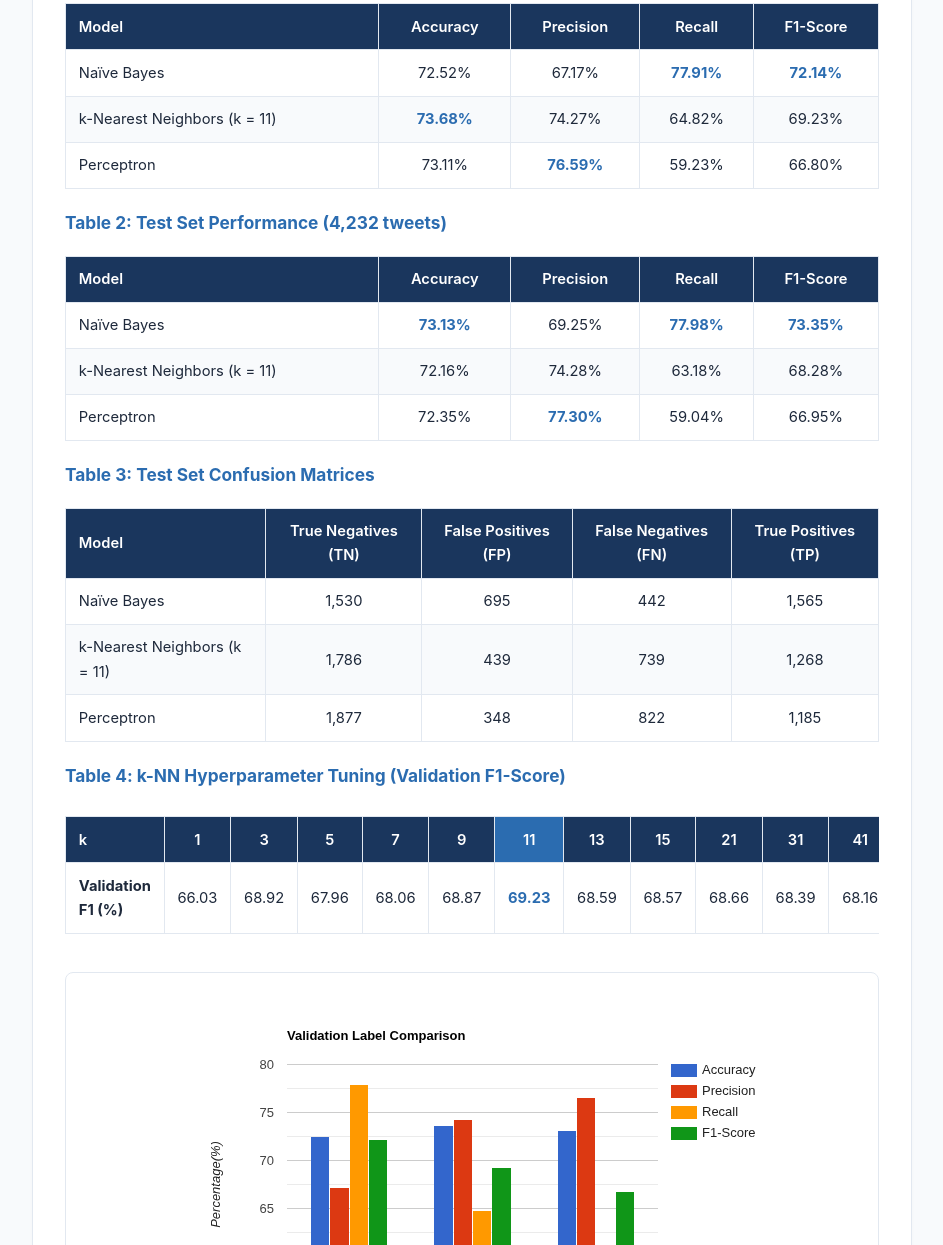
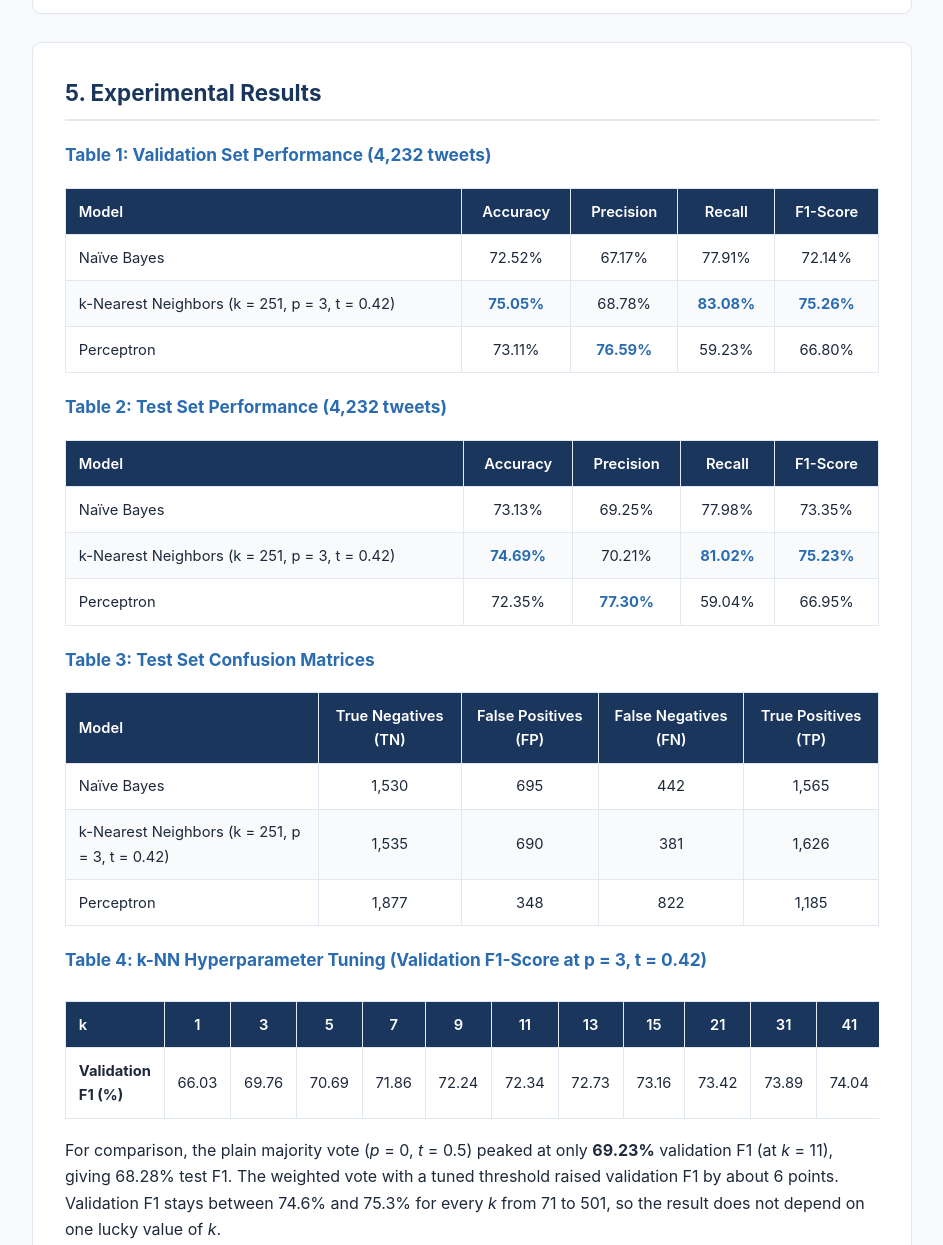
Before and after one commit to int-gcr/BItByte-PROJECT-170, a plain HTML site: page index.html in a window 1280 px wide. Shown: the part 3390-4635 px from the top of the page, without its empty margins (168-1111 px from the left). Drawn offline with Linux system fonts and the light colour scheme.

Commit message:
chore: updated info in website

```diff
--- a/index.html
+++ b/index.html
@@ -355,7 +355,7 @@
 
       <h3>k-Nearest Neighbors (k-NN)</h3>
       <p>
-        An instance-based lazy learner that stores all 10,000 L2-normalized training TF-IDF vectors in memory. Because vectors are unit-normalized, computing cosine similarity reduces to a dot product, which yields the exact same neighbor ranking as Euclidean distance. To make inference efficient across 10,000 documents, we implemented an <strong>inverted index</strong> mapping each vocabulary word to the training documents containing it. The <em>k</em> most similar neighbors vote by majority rule; tweets with zero known vocabulary words default to the majority class (Non-hate).
+        An instance-based lazy learner that stores all 10,000 L2-normalized training TF-IDF vectors in memory. Because vectors are unit-normalized, computing cosine similarity reduces to a dot product, which yields the exact same neighbor ranking as Euclidean distance. To make inference efficient across 10,000 documents, we implemented an <strong>inverted index</strong> mapping each vocabulary word to the training documents containing it. Instead of a plain majority vote, the <em>k</em> most similar neighbors cast a <strong>similarity-weighted vote</strong>: each neighbor's vote counts as its cosine similarity raised to a power <em>p</em>, so closer tweets count far more than distant ones (with <em>p</em> = 3, a neighbor with similarity 0.5 counts eight times as much as one with similarity 0.25). A tweet is labeled Hate when Hate receives at least a fraction <em>t</em> of the total weighted vote. Setting <em>p</em> = 0 and <em>t</em> = 0.5 recovers the ordinary majority vote. Tweets with zero known vocabulary words default to the majority class (Non-hate).
       </p>
 
       <h3>Perceptron</h3>
@@ -367,7 +367,7 @@
     <section id="setup">
       <h2>4. Experimental Setup and Evaluation Metrics</h2>
       <p>
-        <strong>Data Splits &amp; Tuning Protocol:</strong> We preserved the dataset's predefined split (10,000 train / 4,232 validation / 4,232 test). All feature statistics and model parameters were learned strictly on the training set. The validation set was used to select hyperparameters (specifically tuning odd values <em>k</em> &isin; {1, 3, 5, 7, 9, 11, 13, 15, 21, 31, 41, 51, 61, 71, 81, 91, 101, 151, 201, 501} for k-NN to avoid tied votes), leaving the test set completely untouched until final evaluation.
+        <strong>Data Splits &amp; Tuning Protocol:</strong> We preserved the dataset's predefined split (10,000 train / 4,232 validation / 4,232 test). All feature statistics and model parameters were learned strictly on the training set. The validation set was used to select hyperparameters, leaving the test set completely untouched until final evaluation. For k-NN we ran a grid search over three settings: neighborhood size <em>k</em> &isin; {1, 3, 5, 7, 9, 11, 13, 15, 21, 31, 41, 51, 61, 71, 81, 91, 101, 151, 201, 251, 301, 401, 501}, vote-weight power <em>p</em> &isin; {0, 1, 2, 3, 5}, and decision threshold <em>t</em> &isin; {0.30, 0.32, &hellip;, 0.60}, for 1,840 combinations in total. Odd values of <em>k</em> were kept for consistency with the plain majority vote; with similarity weights, exact ties are practically impossible. The selected setting was <strong><em>k</em> = 251, <em>p</em> = 3, <em>t</em> = 0.42</strong>.
       </p>
       <p>
         <strong>Custom Evaluation Metrics:</strong> Treating <strong>Hate (1)</strong> as the positive class, we implemented our own confusion matrix and metric routines:
@@ -402,15 +402,15 @@
             <td>Naïve Bayes</td>
             <td>72.52%</td>
             <td>67.17%</td>
-            <td class="highlight-cell">77.91%</td>
-            <td class="highlight-cell">72.14%</td>
+            <td>77.91%</td>
+            <td>72.14%</td>
           </tr>
           <tr>
-            <td>k-Nearest Neighbors (k = 11)</td>
-            <td class="highlight-cell">73.68%</td>
-            <td>74.27%</td>
-            <td>64.82%</td>
-            <td>69.23%</td>
+            <td>k-Nearest Neighbors (k = 251, p = 3, t = 0.42)</td>
+            <td class="highlight-cell">75.05%</td>
+            <td>68.78%</td>
+            <td class="highlight-cell">83.08%</td>
+            <td class="highlight-cell">75.26%</td>
           </tr>
           <tr>
             <td>Perceptron</td>
@@ -436,17 +436,17 @@
         <tbody>
           <tr>
             <td>Naïve Bayes</td>
-            <td class="highlight-cell">73.13%</td>
+            <td>73.13%</td>
             <td>69.25%</td>
-            <td class="highlight-cell">77.98%</td>
-            <td class="highlight-cell">73.35%</td>
+            <td>77.98%</td>
+            <td>73.35%</td>
           </tr>
           <tr>
-            <td>k-Nearest Neighbors (k = 11)</td>
-            <td>72.16%</td>
-            <td>74.28%</td>
-            <td>63.18%</td>
-            <td>68.28%</td>
+            <td>k-Nearest Neighbors (k = 251, p = 3, t = 0.42)</td>
+            <td class="highlight-cell">74.69%</td>
+            <td>70.21%</td>
+            <td class="highlight-cell">81.02%</td>
+            <td class="highlight-cell">75.23%</td>
           </tr>
           <tr>
             <td>Perceptron</td>
@@ -478,11 +478,11 @@
             <td>1,565</td>
           </tr>
           <tr>
-            <td>k-Nearest Neighbors (k = 11)</td>
-            <td>1,786</td>
-            <td>439</td>
-            <td>739</td>
-            <td>1,268</td>
+            <td>k-Nearest Neighbors (k = 251, p = 3, t = 0.42)</td>
+            <td>1,535</td>
+            <td>690</td>
+            <td>381</td>
+            <td>1,626</td>
           </tr>
           <tr>
             <td>Perceptron</td>
@@ -494,7 +494,7 @@
         </tbody>
       </table>
 
-      <h3>Table 4: k-NN Hyperparameter Tuning (Validation F1-Score)</h3>
+      <h3>Table 4: k-NN Hyperparameter Tuning (Validation F1-Score at p = 3, t = 0.42)</h3>
       <div style="overflow-x: auto;">
         <table>
           <thead>
@@ -505,7 +505,7 @@
               <th>5</th>
               <th>7</th>
               <th>9</th>
-              <th style="background-color: #2b6cb0;">11</th>
+              <th>11</th>
               <th>13</th>
               <th>15</th>
               <th>21</th>
@@ -519,6 +519,9 @@
               <th>101</th>
               <th>151</th>
               <th>201</th>
+              <th style="background-color: #2b6cb0;">251</th>
+              <th>301</th>
+              <th>401</th>
               <th>501</th>
             </tr>
           </thead>
@@ -526,29 +529,35 @@
             <tr>
               <td><strong>Validation F1 (%)</strong></td>
               <td>66.03</td>
-              <td>68.92</td>
-              <td>67.96</td>
-              <td>68.06</td>
-              <td>68.87</td>
-              <td class="highlight-cell">69.23</td>
-              <td>68.59</td>
-              <td>68.57</td>
-              <td>68.66</td>
-              <td>68.39</td>
-              <td>68.16</td>
-              <td>68.40</td>
-              <td>68.36</td>
-              <td>67.71</td>
-              <td>67.55</td>
-              <td>67.64</td>
-              <td>68.12</td>
-              <td>67.18</td>
-              <td>65.97</td>
-              <td>66.13</td>
+              <td>69.76</td>
+              <td>70.69</td>
+              <td>71.86</td>
+              <td>72.24</td>
+              <td>72.34</td>
+              <td>72.73</td>
+              <td>73.16</td>
+              <td>73.42</td>
+              <td>73.89</td>
+              <td>74.04</td>
+              <td>74.07</td>
+              <td>74.46</td>
+              <td>74.66</td>
+              <td>74.62</td>
+              <td>74.73</td>
+              <td>74.71</td>
+              <td>75.12</td>
+              <td>74.98</td>
+              <td class="highlight-cell">75.26</td>
+              <td>74.85</td>
+              <td>75.02</td>
+              <td>74.91</td>
             </tr>
           </tbody>
         </table>
       </div>
+      <p>
+        For comparison, the plain majority vote (<em>p</em> = 0, <em>t</em> = 0.5) peaked at only <strong>69.23%</strong> validation F1 (at <em>k</em> = 11), giving 68.28% test F1. The weighted vote with a tuned threshold raised validation F1 by about 6 points. Validation F1 stays between 74.6% and 75.3% for every <em>k</em> from 71 to 501, so the result does not depend on one lucky value of <em>k</em>.
+      </p>
 
       <div class="figure-grid">
         <figure>
@@ -561,7 +570,7 @@
         </figure>
         <figure>
           <img src="methods/results/figures/knn_k_tuning.png" alt="k-NN Validation F1 Tuning" />
-          <figcaption><strong>Figure 3:</strong> Validation F1-Score across candidate neighborhood sizes <em>k</em>, peaking at <em>k</em> = 11 (69.23%).</figcaption>
+          <figcaption><strong>Figure 3:</strong> Validation F1-Score across candidate neighborhood sizes <em>k</em> with the selected vote power <em>p</em> = 3 and threshold <em>t</em> = 0.42, peaking at <em>k</em> = 251 (75.26%). The curve flattens beyond <em>k</em> &asymp; 71 because distant neighbors carry little vote weight.</figcaption>
         </figure>
         <figure>
           <img src="methods/results/figures/perceptron_epochs.png" alt="Perceptron Training Updates per Epoch" />
@@ -573,18 +582,19 @@
     <section id="discussion">
       <h2>6. Discussion, Limitations, and Improvements</h2>
       <ul>
-        <li><strong>Accuracy Masks Precision–Recall Trade-offs:</strong> On the test set, all three models fall within a narrow 0.97-percentage-point accuracy band (72.16% to 73.13%), yet their recall scores span nearly 19 percentage points (59.04% to 77.98%).</li>
-        <li><strong>Naïve Bayes (Best Overall F1 &amp; Recall):</strong> Achieved the highest test F1-score (73.35%) and recall (77.98%), catching 1,565 of 2,007 hate tweets. Its generative word-likelihood aggregation captures subtle lexical cues across Taglish vocabulary, though at the expense of higher false positives (695 non-hate tweets flagged).</li>
-        <li><strong>Perceptron (Highest Precision, Non-Linear Separability):</strong> Achieved the highest test precision (77.30%) with only 348 false alarms, but missed 41% of actual hate tweets (recall 59.04%). As shown in Figure 4, training mistakes dropped from 3,544 in epoch 1 to 122 in epoch 100 without reaching convergence—confirming that high-dimensional TF-IDF tweet representations are not linearly separable.</li>
-        <li><strong>k-NN (Balanced Middle Ground):</strong> Achieved the highest validation accuracy (73.68%) and placed between Naïve Bayes and Perceptron on test precision (74.28%) and recall (63.18%).</li>
-        <li><strong>Dataset Limitations &amp; Noise:</strong> Exactly 146 identical tweet texts appear in the corpus with conflicting labels (~1.6% of rows), creating an inherent noise ceiling. Additionally, sarcasm and context-dependent political banter in Taglish limit unigram Bag-of-Words and TF-IDF representations.</li>
+        <li><strong>Accuracy Masks Precision–Recall Trade-offs:</strong> On the test set, all three models fall within a 2.34-percentage-point accuracy band (72.35% to 74.69%), yet their recall scores span nearly 22 percentage points (59.04% to 81.02%).</li>
+        <li><strong>k-NN (Best Overall F1, Accuracy &amp; Recall):</strong> With similarity-weighted voting and a tuned threshold, k-NN achieved the highest test F1-score (75.23%), accuracy (74.69%), and recall (81.02%), catching 1,626 of 2,007 hate tweets, at the cost of 690 false positives. In a paired bootstrap over the test set (2,000 resamples), its F1 advantage over Naïve Bayes averaged 1.97 points (95% CI 0.86 to 3.17).</li>
+        <li><strong>Why the k-NN Changes Helped:</strong> The original majority-vote k-NN (<em>k</em> = 11) had high precision (74.28%) but low recall (63.18%), for a test F1 of only 68.28%. Two parts of the vote held it back: every neighbor counted equally, and Hate needed a strict majority with ties going to Non-hate, even though Hate makes up only 46.6% of the training set. Weighting each vote by similarity<sup>3</sup> lets the closest tweets dominate. Lowering the threshold to 0.42 trades a little precision for much higher recall. Together these raised test F1 by about 7 points without changing the features. We also tested feature changes (keeping mentions and hashtags, sublinear or binary term frequency, smoothed IDF, minimum document frequency, word bigrams, and character n-grams); none improved validation F1 by more than 0.5 points, so the original TF-IDF features were kept.</li>
+        <li><strong>Naïve Bayes (Strong Second):</strong> Achieved a test F1-score of 73.35% and recall of 77.98%, catching 1,565 of 2,007 hate tweets. Its generative word-likelihood aggregation captures subtle lexical cues across Taglish vocabulary, though at the expense of higher false positives (695 non-hate tweets flagged). Giving Naïve Bayes the same decision-threshold tuning raised its test F1 only slightly (to about 73.7%), so k-NN's lead does not come from threshold tuning alone.</li>
+        <li><strong>Perceptron (Highest Precision, Non-Linear Separability):</strong> Achieved the highest test precision (77.30%) with only 348 false alarms, but missed 41% of actual hate tweets (recall 59.04%). As shown in Figure 4, training mistakes dropped from 3,544 in epoch 1 to 122 in epoch 100 without reaching convergence, confirming that high-dimensional TF-IDF tweet representations are not linearly separable.</li>
+        <li><strong>Dataset Limitations &amp; Noise:</strong> 145 distinct tweet texts appear more than once in the corpus with conflicting labels (290 rows, ~1.6% of the data), creating an inherent noise ceiling. After cleaning, about 5% of validation and test tweets (206 and 230) also appear in the training set, and roughly 1 in 5 of these carries a different label there. Additionally, sarcasm and context-dependent political banter in Taglish limit unigram Bag-of-Words and TF-IDF representations.</li>
       </ul>
     </section>
 
     <section id="conclusion">
       <h2>7. Conclusion</h2>
       <p>
-        We built an end-to-end Filipino hate speech classification pipeline from scratch comparing Naïve Bayes, k-NN, and the Perceptron across 18,464 election-related tweets. <strong>Multinomial Naïve Bayes</strong> achieved the strongest overall balance with a test F1-score of <strong>73.35%</strong> and recall of <strong>77.98%</strong>, making it the best choice when minimizing missed hate speech is the primary goal. Conversely, the <strong>Perceptron</strong> achieved the highest precision (<strong>77.30%</strong>), making it preferable when minimizing false censorship flags is critical.
+        We built an end-to-end Filipino hate speech classification pipeline from scratch comparing Naïve Bayes, k-NN, and the Perceptron across 18,464 election-related tweets. <strong>k-Nearest Neighbors</strong> with similarity-weighted voting and a validation-tuned decision threshold (<em>k</em> = 251, <em>p</em> = 3, <em>t</em> = 0.42) achieved the strongest overall balance, with a test F1-score of <strong>75.23%</strong>, accuracy of <strong>74.69%</strong>, and recall of <strong>81.02%</strong>. That makes it the best choice when minimizing missed hate speech is the primary goal. <strong>Multinomial Naïve Bayes</strong> followed closely (73.35% F1) and remains the simplest and fastest of the three. The <strong>Perceptron</strong> achieved the highest precision (<strong>77.30%</strong>), making it preferable when minimizing false censorship flags is critical. Our k-NN results also show that how neighbors vote can matter as much as how many neighbors are used.
       </p>
     </section>
 
```
